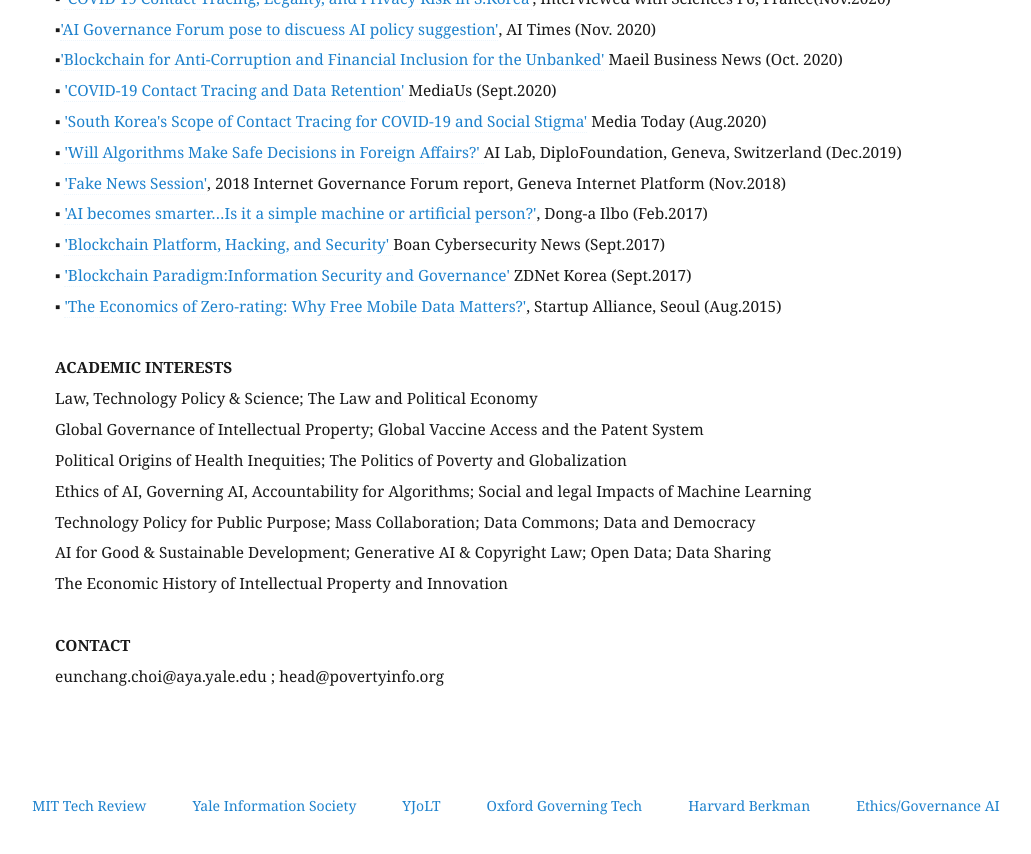
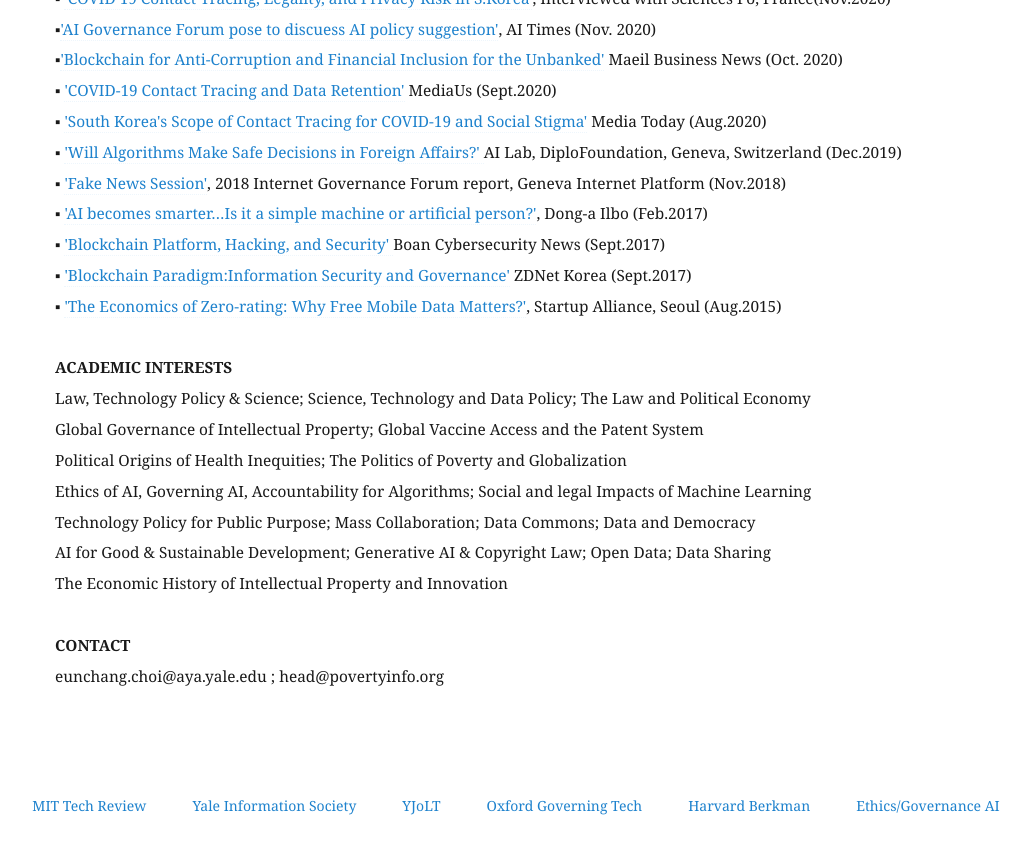
Before and after one commit to eunchangchoi/eunchangchoi.github.io, a Jekyll site: the page built from index.md, in a window 1280 px wide and 900 px high, scrolled down 7777 px. Shown: the top 854 px of the window, without its empty margins (45-1076 px from the left). Built offline with Jekyll 4.4.1, drawn with Linux system fonts in a browser that asks for light colours.

Commit message:
Update index.md

```diff
--- a/index.md
+++ b/index.md
@@ -190,7 +190,7 @@ title: "Choi, Eun Chang 최은창"
 
  <br>
  <strong> ACADEMIC INTERESTS </strong> <br>
-   Law, Technology Policy & Science; The Law and Political Economy <br>
+   Law, Technology Policy & Science; Science, Technology and Data Policy; The Law and Political Economy <br>
    Global Governance of Intellectual Property; Global Vaccine Access and the Patent System <br>
    Political Origins of Health Inequities; The Politics of Poverty and Globalization <br>
    Ethics of AI, Governing AI, Accountability for Algorithms; Social and legal Impacts of Machine Learning <br>
```
